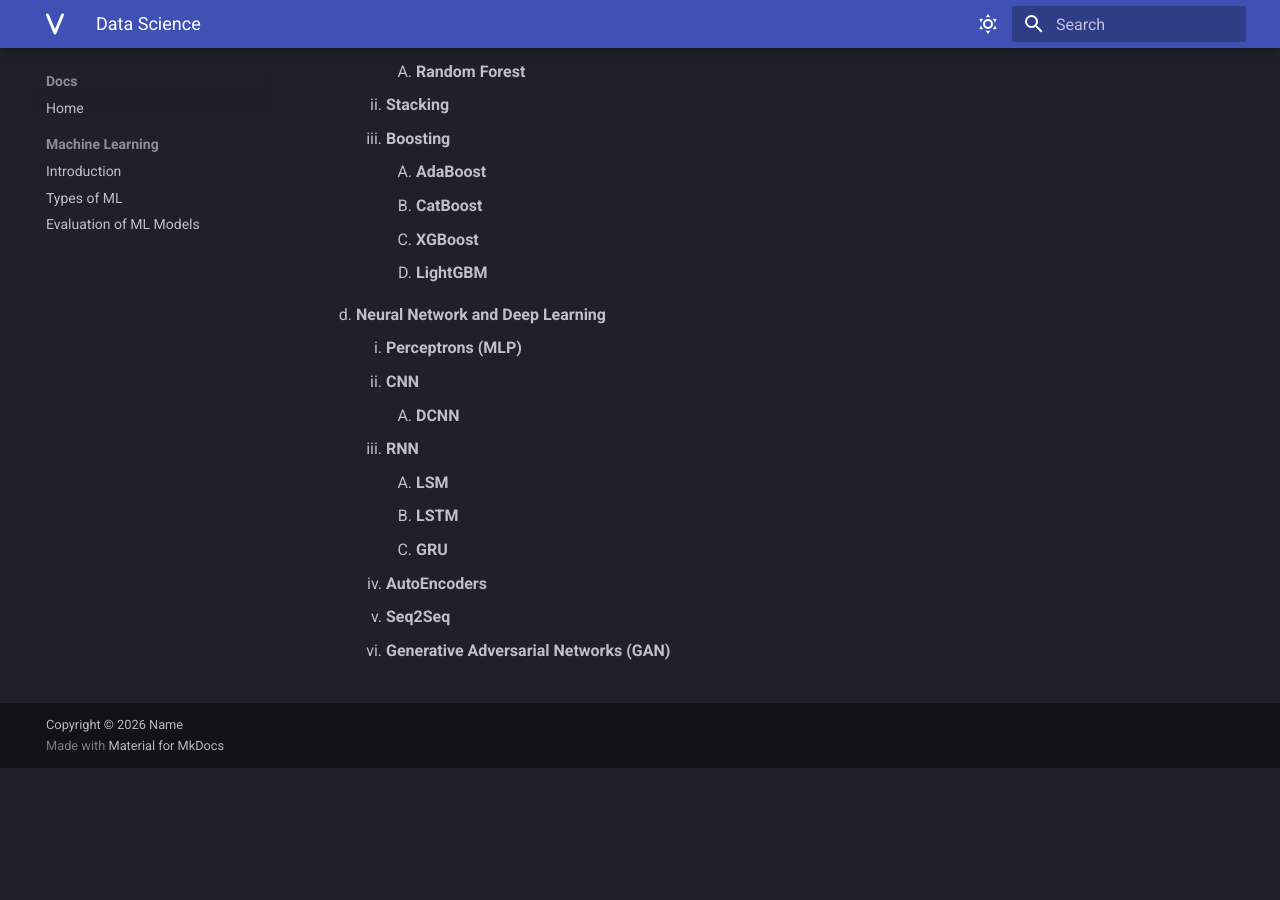
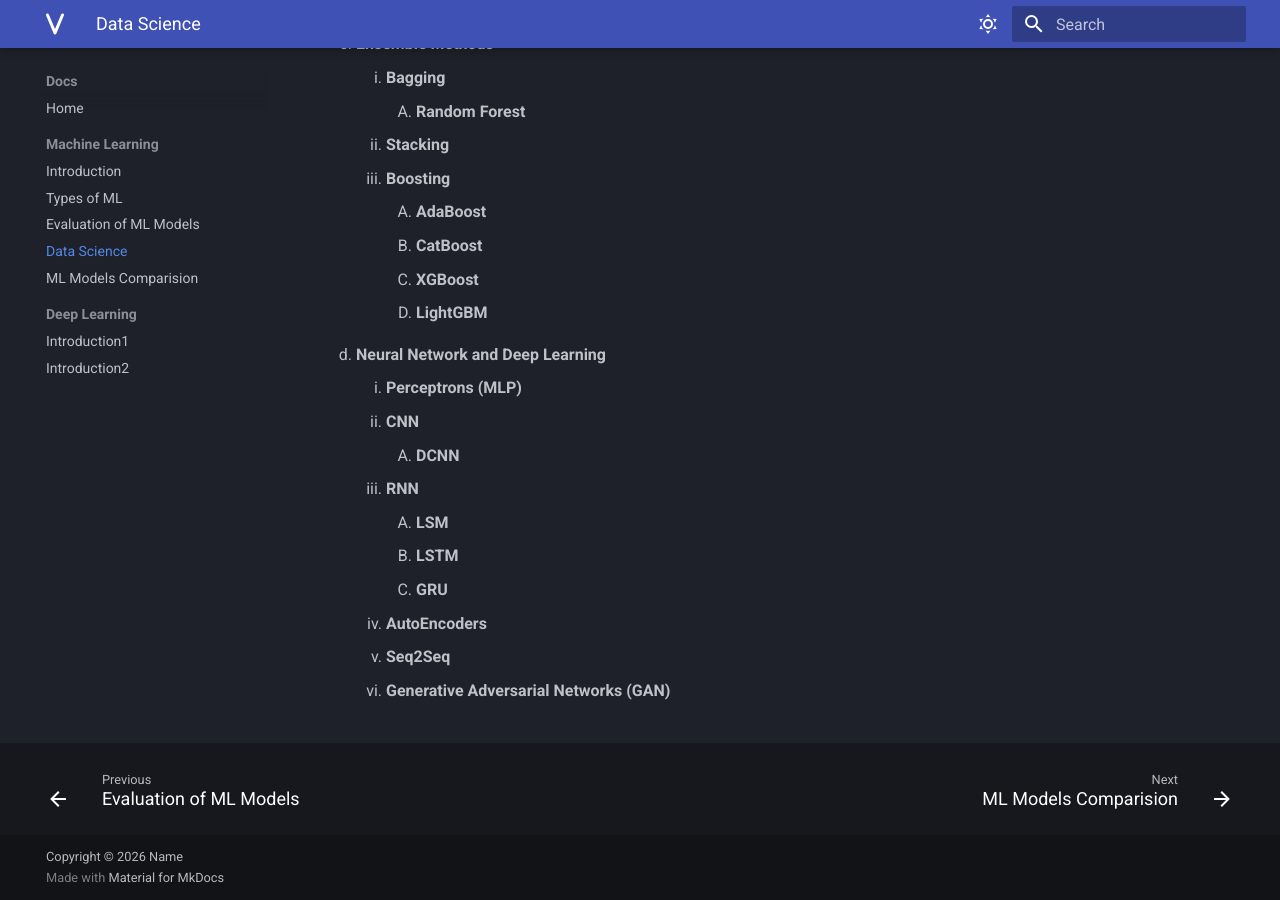
Before and after one commit to vinodcherian/docs, an MkDocs documentation site: the page built from docs/ML/Data_Science.md, in a window 1280 px wide and 900 px high, scrolled down 3394 px. Built offline with MkDocs 1.6.1 and Material for MkDocs 9.7.7, drawn with Linux system fonts in a browser that asks for light colours; before the commit the page ends 4162 px from its top, so only the background shows below that; some of the changed text lies outside the part shown.

Commit message:
Update mkdocs.yml with new navigation and sections

```diff
--- a/mkdocs.yml
+++ b/mkdocs.yml
@@ -87,3 +87,8 @@ nav:
       - Introduction: ML/introML.md
       - Types of ML: ML/types_of_ML.md
       - Evaluation of ML Models: ML/evaluation.md
+      - Data Science: ML/Data_Science.md
+      - ML Models Comparision: ML/model_comparision.md
+  - Deep Learning:
+      - Introduction1: DL/DL1.md
+      - Introduction2: DL/DL2.md
```
